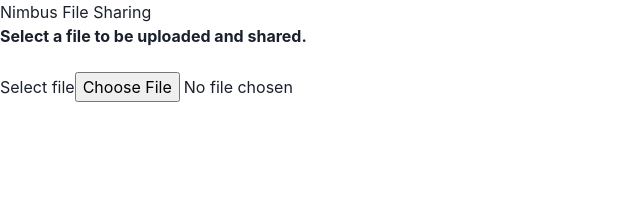
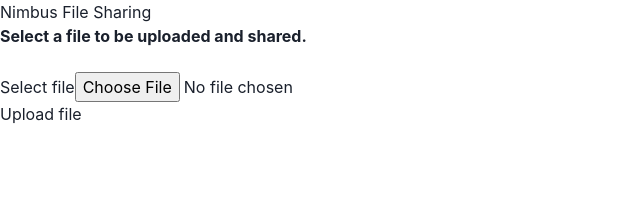
Before and after one commit to Nilomiranda/d-nimbus, a Next.js app in the folder packages/client/: page / in a window 1280 px wide. Shown: the top 200 px of the page, without its empty margins (0-640 px from the left). Built offline with nearby package versions, Linux system fonts and the light colour scheme.

Commit message:
chore: submitting files through the form

```diff
--- a/packages/client/pages/index.tsx
+++ b/packages/client/pages/index.tsx
@@ -1,4 +1,27 @@
+import {useRef, useState} from "react";
+import {uploadFile} from "../services/file";
+
 const Index = () => {
+  const [uploadedFile, setUploadedFile] = useState(null)
+
+  const fileRef = useRef(null)
+
+  const handleFileSubmit = async (event) => {
+    event.preventDefault();
+
+    const file = fileRef.current.files[0]
+
+    const formData = new FormData()
+    formData.append('document', file)
+
+    try {
+      const savedFile = await uploadFile(formData)
+      setUploadedFile(savedFile)
+    } catch (err) {
+      console.error(err)
+    }
+  }
+
   return (
     <div>
       <h1>Nimbus File Sharing</h1>
@@ -6,10 +29,27 @@
       <strong>Select a file to be uploaded and shared.</strong>
       <br /><br />
 
-      <label>
-        <span>Select file</span>
-        <input type="file" />
-      </label>
+      <form onSubmit={handleFileSubmit}>
+        <label>
+          <span>Select file</span>
+          <input type="file" ref={fileRef} />
+        </label>
+        <br/>
+
+        <button type="submit">Upload file</button>
+      </form>
+
+      <br />
+
+      {
+        uploadedFile ?
+          (
+            <div>
+              <p>File uploaded!</p>
+              <a href={`http://localhost:3000/file/${uploadedFile.id}`}>{uploadedFile.name}</a>
+            </div>
+          ) : null
+      }
     </div>
   )
 }
```
